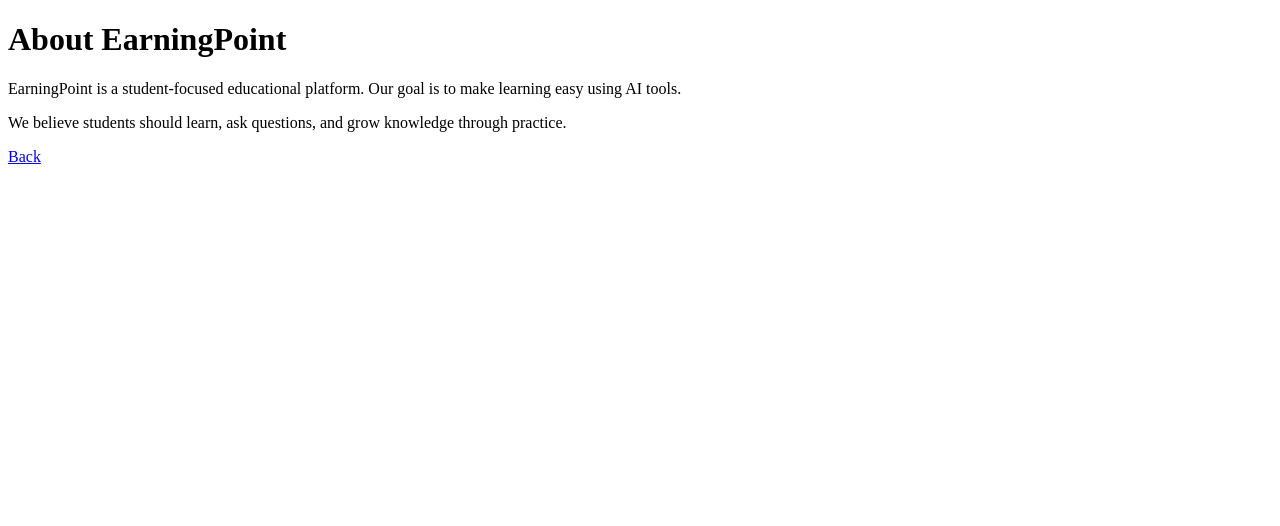
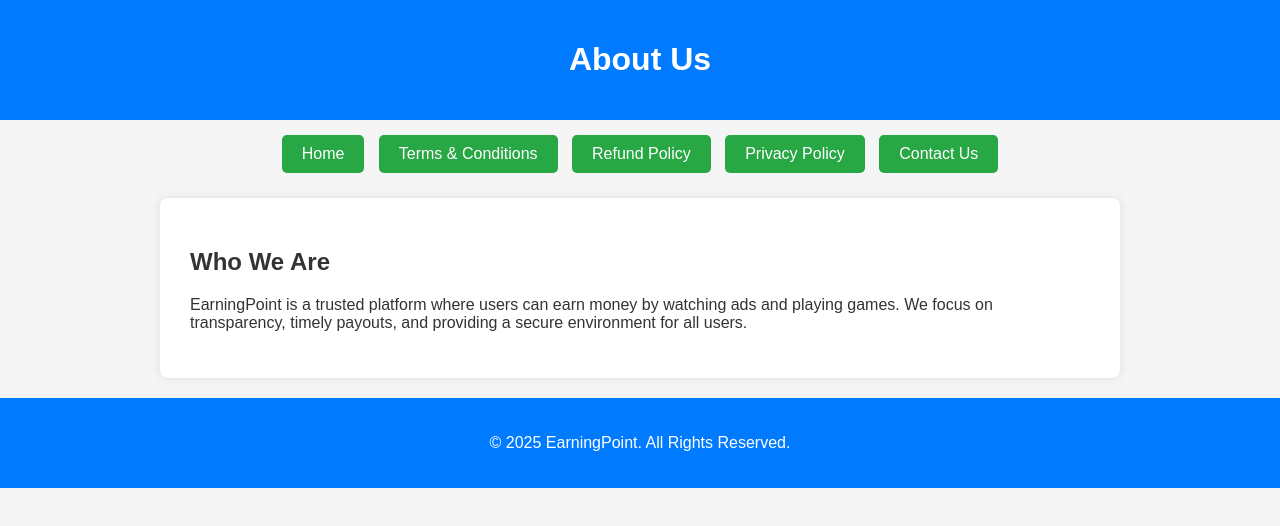
Before and after one commit to mdRehan94/TicTacToe-UltraPro, a plain HTML site: page about.html in a window 1280 px wide. Drawn offline with Linux system fonts and the light colour scheme.

Commit message:
Update about.html

```diff
--- a/about.html
+++ b/about.html
@@ -1,10 +1,41 @@
 <!DOCTYPE html>
-<html>
-<head><meta charset="utf-8"><title>About Us</title></head>
+<html lang="en">
+<head>
+<meta charset="UTF-8">
+<meta name="viewport" content="width=device-width, initial-scale=1.0">
+<title>About Us - EarningPoint</title>
+<style>
+body { font-family: Arial, sans-serif; margin:0; padding:0; background-color:#f5f5f5; color:#333; }
+header { background-color:#007BFF; color:white; padding:20px; text-align:center; }
+nav { text-align:center; margin-top:10px; }
+nav a { display:inline-block; margin:5px; padding:10px 20px; background-color:#28a745; color:white; text-decoration:none; border-radius:5px; }
+nav a:hover { background-color:#218838; }
+section { max-width:900px; margin:20px auto; background-color:white; padding:30px; border-radius:8px; box-shadow:0 0 10px rgba(0,0,0,0.1);}
+footer { text-align:center; padding:20px; background-color:#007BFF; color:white; margin-top:20px; }
+</style>
+</head>
 <body>
-  <h1>About EarningPoint</h1>
-  <p>EarningPoint is a student-focused educational platform. Our goal is to make learning easy using AI tools.</p>
-  <p>We believe students should learn, ask questions, and grow knowledge through practice.</p>
-  <a href="index.html">Back</a>
+
+<header>
+<h1>About Us</h1>
+</header>
+
+<nav>
+<a href="index.html">Home</a>
+<a href="terms.html">Terms & Conditions</a>
+<a href="refund.html">Refund Policy</a>
+<a href="privacy.html">Privacy Policy</a>
+<a href="contact.html">Contact Us</a>
+</nav>
+
+<section>
+<h2>Who We Are</h2>
+<p>EarningPoint is a trusted platform where users can earn money by watching ads and playing games. We focus on transparency, timely payouts, and providing a secure environment for all users.</p>
+</section>
+
+<footer>
+<p>&copy; 2025 EarningPoint. All Rights Reserved.</p>
+</footer>
+
 </body>
 </html>
```
